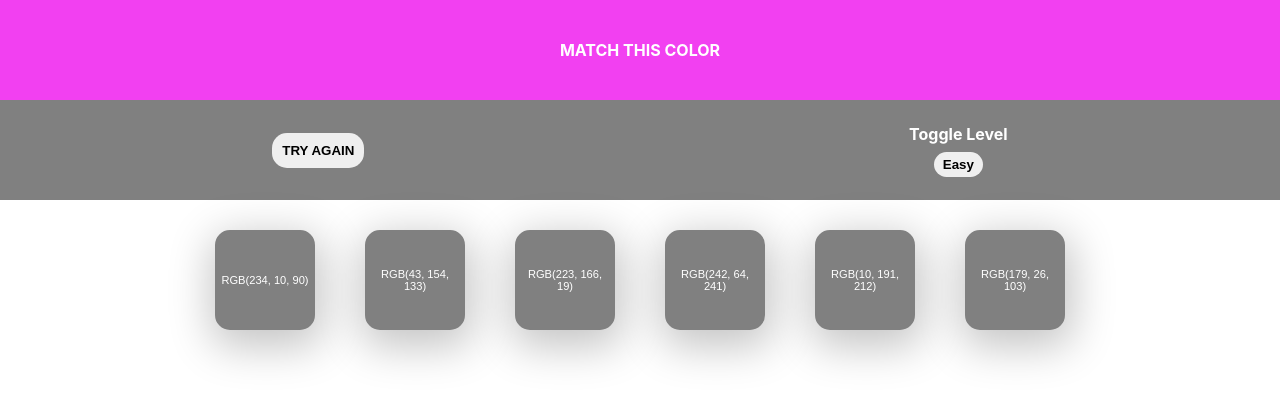
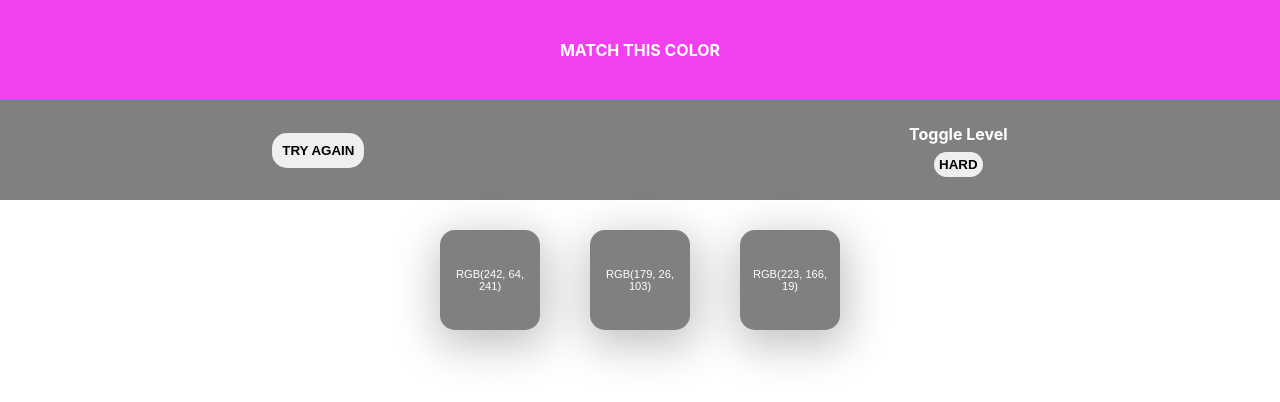
Before and after one commit to Desmond-Fon/color-picker, a React (Create React App) app: page / in a window 1280 px wide. Shown: the top 402 px of the page. Built offline with nearby package versions, Linux system fonts and the light colour scheme.

Commit message:
created an easy page and implemented functionality for toggling easy and hard

```diff
--- a/src/App.css
+++ b/src/App.css
@@ -132,3 +132,11 @@ h1 {
 .hidden{
   display: hidden;
 }
+
+.correct{
+  border: 7px solid gray;
+  padding: 10px;
+  font-size: xx-large;
+  margin-top: 50px;
+  color: white;
+}
--- a/src/App.js
+++ b/src/App.js
@@ -29,21 +29,33 @@ function App() {
     `${Math.floor(Math.random() * 256)}, ${Math.floor(
       Math.random() * 256
     )}, ${Math.floor(Math.random() * 256)}`,
-    color,
+    color
   ];
 
+  const easyOptions = [colorOptions[1], colorOptions[2], colorOptions[5]]
+  // console.log(colorOptions, easyOptions);
+
+  const easyNewList = shuffle(easyOptions);
   const newList = shuffle(colorOptions);
+
+  console.log(easyNewList);
   // window.location.reload();
   // window.location.reload(false);
   // const [headerColor, setHeaderColor] = useState(color);
   const [verdict, setVerdict] = useState('TRY AGAIN');
   const [win, setWin] = useState(false);
 
+  const [toggleHard, setToggleHard] = useState(false)
+
   const [score, setScore] = useState(0);
   console.log(colorOptions);
 
   function refreshPage(){
     window.location.reload();
+}
+
+const newLevel = () => {
+  setToggleHard(!toggleHard)
 }
 
   const getValue = (e) => {
@@ -75,14 +87,15 @@ function App() {
   return (
     <div className="app">
       <Header headerColor={color}/>
-      <Section verdict={verdict} refreshPage={refreshPage} score={score}/>
-      <Main colorOptions={newList} getValue={getValue}
+      <Section verdict={verdict} refreshPage={refreshPage} score={score} newLevel={newLevel} toggleHard={toggleHard}/>
+      <Main easyNewList={easyNewList} colorOptions={newList} getValue={getValue}
       // hide={hide}
        win={win}
        colors={color}
        setWin={setWin}
       //  setScore={setScore}
        setVerdict={setVerdict}
+       toggleHard={toggleHard}
       //  setHide={setHide}
        />
     </div>
--- a/src/component/Main.jsx
+++ b/src/component/Main.jsx
@@ -1,13 +1,16 @@
-// import Easy from "./option page/Easy";
+import Easy from "./option page/Easy";
 import Hard from "./option page/Hard";
 
-const Main = ({colorOptions, getValue, hide, win, colors, setWin, setVerdict, setScore}) => {
+const Main = ({colorOptions, getValue, hide, win, colors, setWin, setVerdict, setScore, easyNewList, toggleHard}) => {
 
 
   return (
     <div className="main" style={{ backgroundColor: win ? `rgb(${colors})` : '' }}>
       {/* <Easy /> */}
-      <Hard colorOptions={colorOptions} getValue={getValue} hide={hide} win={win} colors={colors} setWin={setWin} setScore={setScore} setVerdict={setVerdict}/>
+      { toggleHard ? <Hard colorOptions={colorOptions} getValue={getValue} hide={hide} win={win} colors={colors} setWin={setWin} setScore={setScore} setVerdict={setVerdict}/> :
+      <Easy easyNewList={easyNewList} getValue={getValue} hide={hide} win={win} colors={colors} setWin={setWin} setScore={setScore} setVerdict={setVerdict}/>}
+
+{/* <Easy easyNewList={easyNewList} getValue={getValue} hide={hide} win={win} colors={colors} setWin={setWin} setScore={setScore} setVerdict={setVerdict}/> */}
     </div>
   );
 };
--- a/src/component/Section.jsx
+++ b/src/component/Section.jsx
@@ -1,4 +1,4 @@
-const Section = ({verdict, refreshPage, score}) => {
+const Section = ({verdict, refreshPage, newLevel, toggleHard}) => {
     return ( <div className="section">
         <div><button className="start" onClick={refreshPage}>
             {verdict}
@@ -10,8 +10,8 @@ const Section = ({verdict, refreshPage, score}) => {
             {/* </p></div> */}
         <div className="toggler">
             <p className="toggle-level">Toggle Level</p>
-            <button className="level">
-                Easy
+            <button className="level" onClick={newLevel}>
+                {toggleHard ? 'EASY' : 'HARD'}
             </button>
         </div>
     </div> );
--- a/src/component/option page/Easy.jsx
+++ b/src/component/option page/Easy.jsx
@@ -1,10 +1,17 @@
-const Easy = () => {
+import Individual from "./Individual";
+
+const Easy = ({ easyNewList, getValue, hide, win, setWin, colors, setScore, setVerdict}) => {
   return (
-    <div className="easy">
-      <div className="box">1</div>
-      <div className="box">2</div>
-      <div className="box">3</div>
-    </div>
+    <>
+    {win ? <h1 className="correct">CORRECT!</h1> :
+      <div className="hard">
+        <div className="individual">
+          {easyNewList.map((item, index) => {
+            return <Individual getValue={getValue} hide={hide} colors={colors} setVerdict={setVerdict} setScore={setScore} setWin={setWin} item={item} win={win} index={index} key={(Math.random() * 1000)}/>;
+          })}
+        </div>
+      </div>}
+    </>
   );
 };
 
--- a/src/component/option page/Hard.jsx
+++ b/src/component/option page/Hard.jsx
@@ -3,13 +3,14 @@ import Individual from "./Individual";
 const Hard = ({ colorOptions, getValue, hide, win, setWin, colors, setScore, setVerdict}) => {
   return (
     <>
+    {win ? <h1 className="correct">CORRECT!</h1> :
       <div className="hard">
         <div className="individual">
           {colorOptions.map((item, index) => {
             return <Individual getValue={getValue} hide={hide} colors={colors} setVerdict={setVerdict} setScore={setScore} setWin={setWin} item={item} win={win} index={index} key={(Math.random() * 1000)}/>;
           })}
         </div>
-      </div>
+      </div>}
     </>
   );
 };
--- a/src/component/option page/Individual.jsx
+++ b/src/component/option page/Individual.jsx
@@ -35,7 +35,7 @@ const Individual = ({ item, colors, setWin, setVerdict, setScore }) => {
   return (
     <>
     <button
-        key={item.index}
+        // key={item.index}
         id={item}
         value={item}
         onClick={getValues}
```
